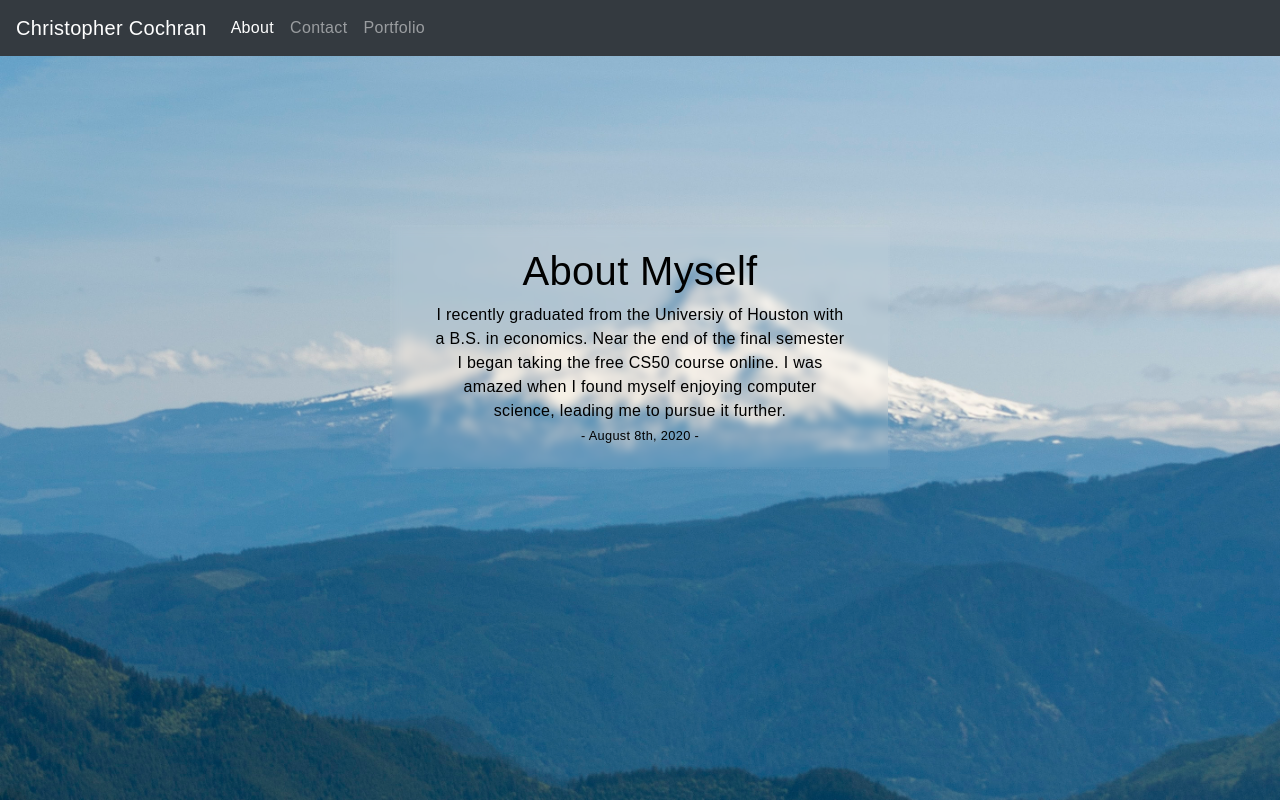
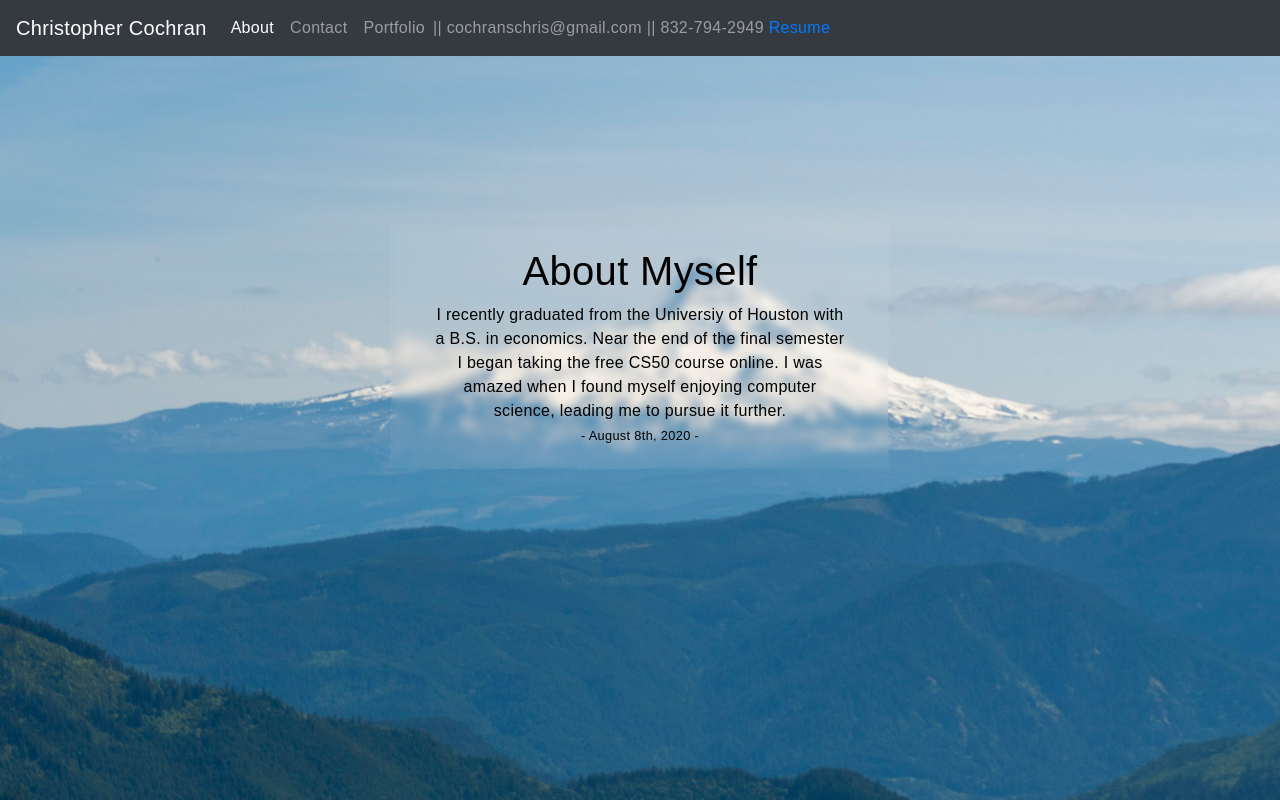
Before and after one commit to chrscchrn/responsiveportfolio, a plain HTML site: page index.html in a window 1280 px wide. Drawn offline with nearby package versions, Linux system fonts and the light colour scheme.

Commit message:
adding resume

```diff
--- a/index.html
+++ b/index.html
@@ -30,6 +30,12 @@
                     <li class="nav-item">
                         <a class="nav-link" href="./portfolio.html">Portfolio</a>
                     </li>
+                    <li>
+                        <span class="navbar-text">
+                            ||   cochranschris@gmail.com    ||    832-794-2949
+                         </span>
+                         <a class href="Resume May 15.pdf">Resume</a>
+                    </li>
                 </ul>
             </div>
         </nav>
```
Also changed, not shown: contact.html (+3 -0 lines), portfolio.html (+3 -0 lines), 1 other file.
